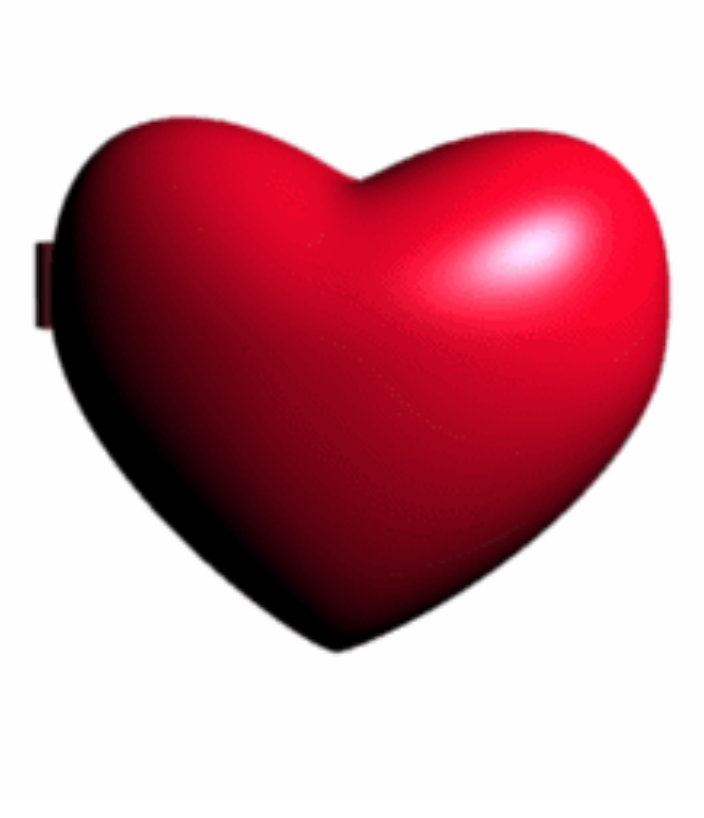
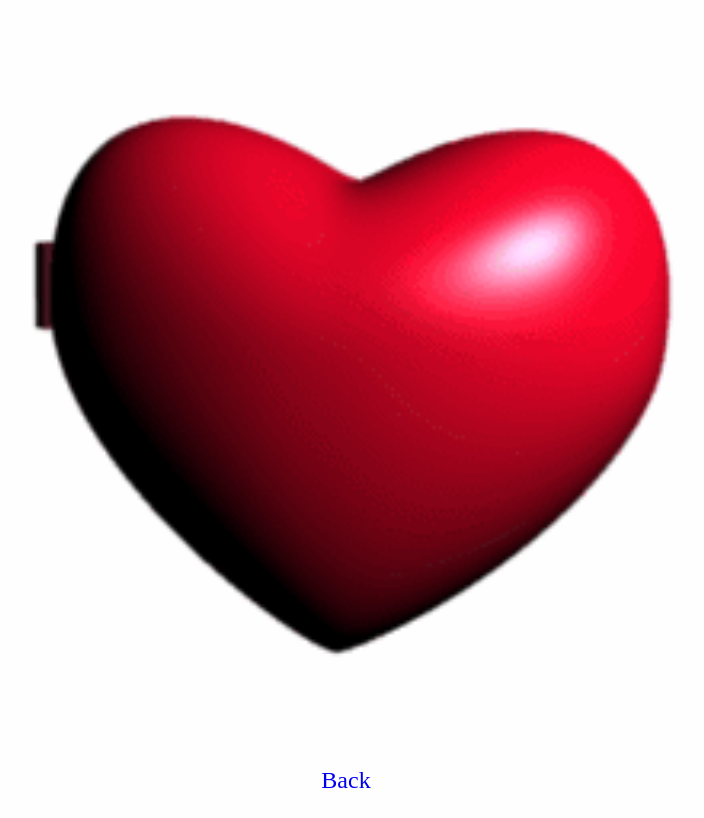
Before and after one commit to sobbingspaghetti/cassowarysite, a plain HTML site: page good.html in a window 1280 px wide. Shown: the whole page, without its empty margins (294-998 px from the left). Drawn offline with Linux system fonts and the light colour scheme.

Commit message:
good update
update for the good ending nav

```diff
--- a/good.css
+++ b/good.css
@@ -8,3 +8,32 @@ body{
     padding:0;
     margin:0;
 }
+
+
+a:visited, a:hover, a:focus{
+    color:#121113;
+    text-decoration: none;
+}
+
+a{
+    text-decoration: none;
+}
+
+.flex{
+    display: flex;
+    height: 100vh;
+    justify-content: center;
+    align-items: flex-end;
+}
+
+p{
+    font-size: 24px;
+    color: #121113;
+    transition-property: transform;
+    transition-duration: 0.3s;
+    transition-timing-function: ease;
+}
+
+p:hover{
+    transform: scale(1.35);
+}
--- a/good.html
+++ b/good.html
@@ -9,5 +9,9 @@
 <body>
     <img href="imgs/makesweet-43hb9n.gif" type="gif">
 
+    <div class="flex">
+        <p><a href="page2.html">Back</a></p>
+    </div>
+
 </body>
 </html>
```
